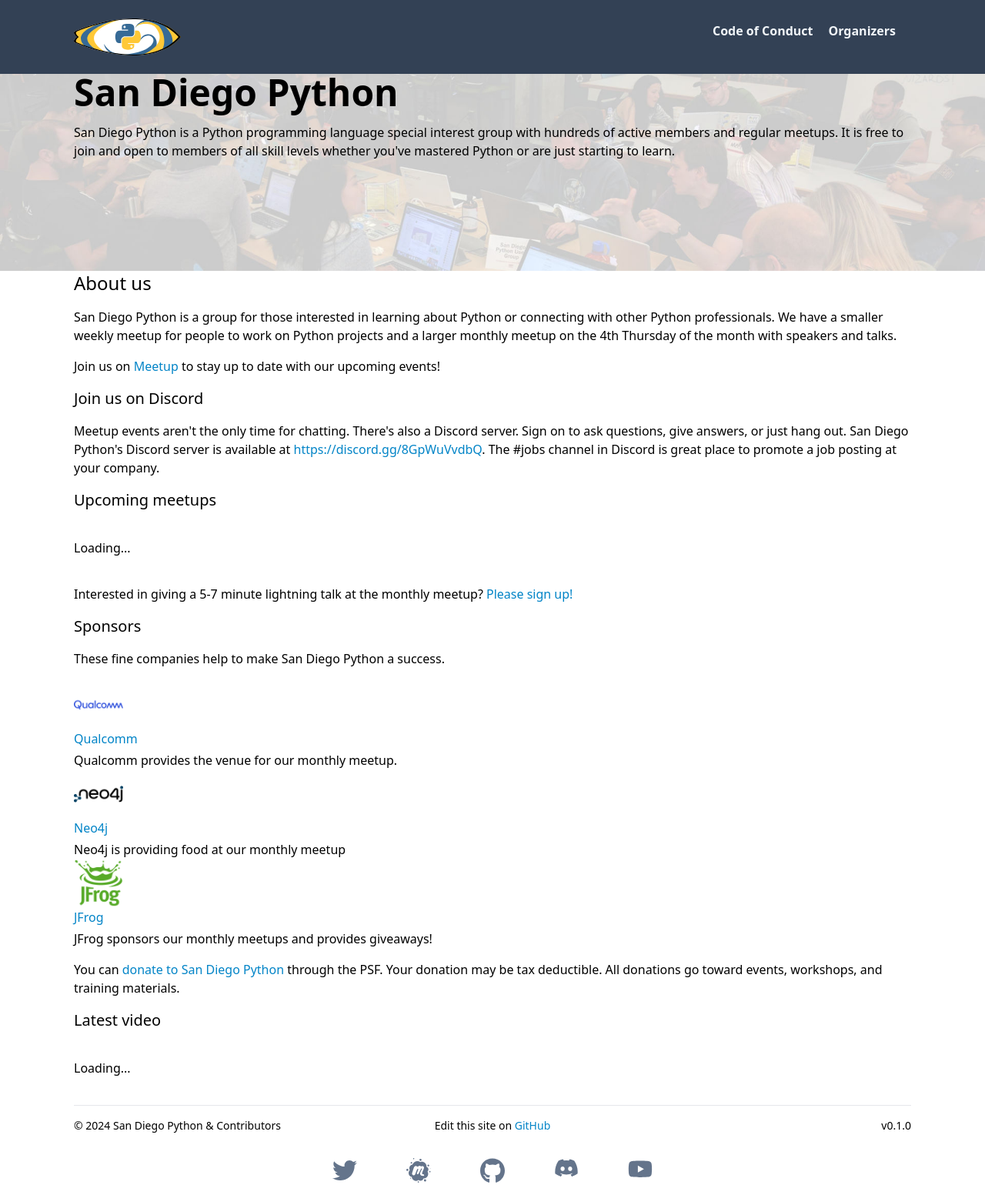
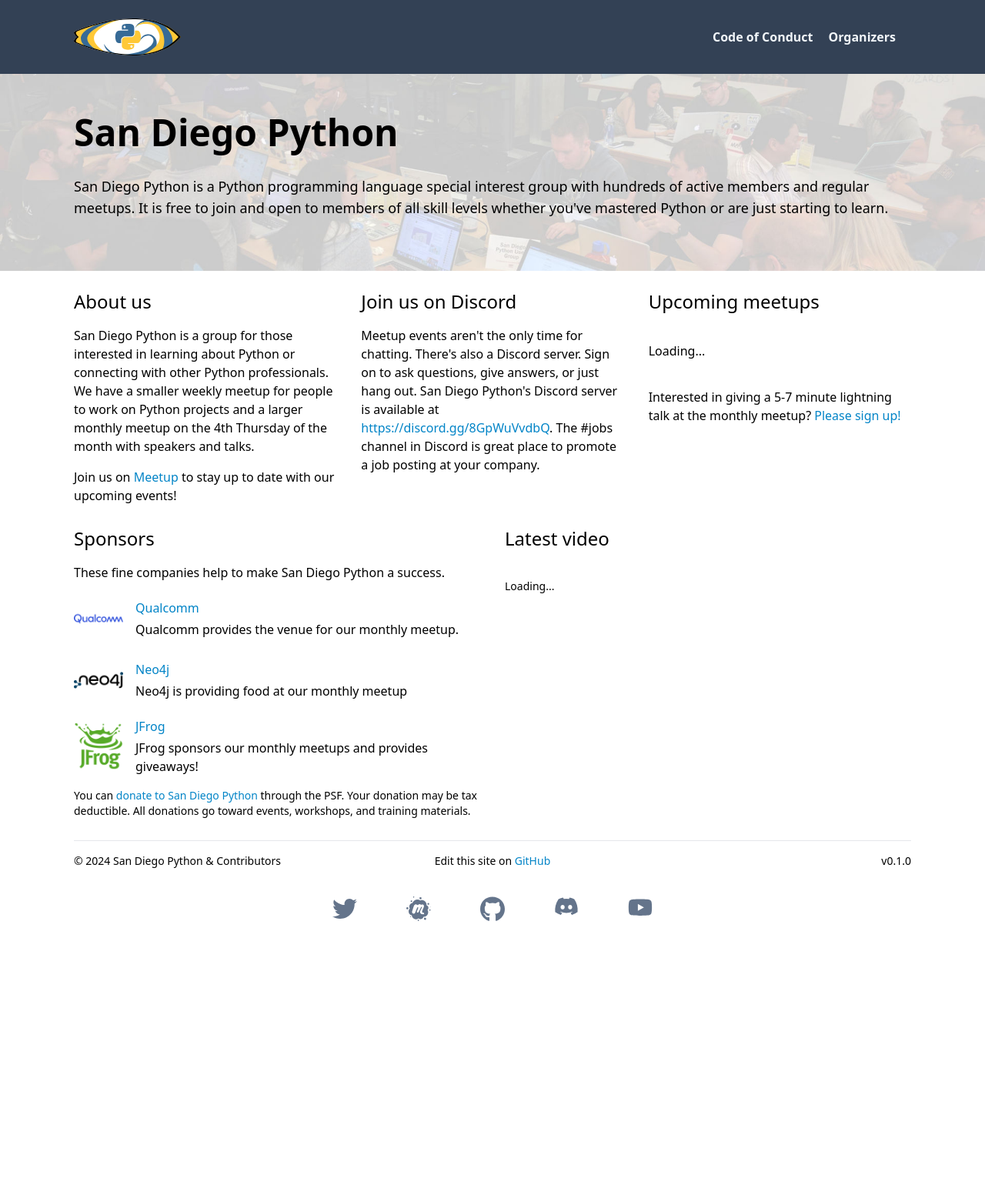
Before and after one commit to sandiegopython/pythonsd-django, a Django app: page / in a window 1280 px wide. Shown: the whole page at 77% size. After the commit the page ends 1197 px from the top, so only its background shows below. Run offline with Django 4.2, Linux system fonts and the light colour scheme; style sheets or scripts are compiled from the project's sources; some libraries are stand-ins or nearby versions.

Commit message:
Update remaining templates to TailwindCSS
- Remove Webpack (woot!)
- Add Hyperscript for the navigation menu

```diff
--- a/config/settings/base.py
+++ b/config/settings/base.py
@@ -111,6 +111,7 @@
     os.path.join(BASE_DIR, "pythonsd", "static"),
     # Only available after running `npm install`
     os.path.join(BASE_DIR, "node_modules/htmx.org/dist"),
+    os.path.join(BASE_DIR, "node_modules/hyperscript.org/dist"),
 ]
 
 STORAGES = {
--- a/package.json
+++ b/package.json
@@ -23,7 +23,8 @@
   },
   "homepage": "https://github.com/pythonsd/pythonsd-django#readme",
   "dependencies": {
-    "htmx.org": "^1.9.12"
+    "htmx.org": "^1.9.12",
+    "hyperscript.org": "^0.9.12"
   },
   "devDependencies": {
     "tailwindcss": "^3.4.3"
--- a/pythonsd/templates/pythonsd/base.html
+++ b/pythonsd/templates/pythonsd/base.html
@@ -10,7 +10,6 @@
 
     <title>{% block title %}Home{% endblock title %} · San Diego Python</title>
 
-    <!-- Bootstrap core CSS -->
     <link href="{% static 'main.css' %}" rel="stylesheet">
 
     <!-- Favicons -->
@@ -22,27 +21,34 @@
   </head>
 
   <body>
-    <div class="bg-slate-700">
+    <header class="bg-slate-700">
       <nav class="container flex flex-wrap justify-between items-center py-6">
         {% url 'index' as index_url %}
         <a href="{% if request.path != index_url %}{{ index_url }}{% else %}#{% endif %}">
           <img class="max-h-12" src="{% static 'img/sandiegopython-logo.svg' %}" alt="San Diego Python Home">
         </a>
 
-        <div>
-          <ul class="flex items-center font-extrabold">
-            <li class="mr-5">
+        <!-- Navigation menu toggle -->
+        <div id="navigation-toggle" class="h-6 w-6 cursor-pointer md:hidden block text-slate-100" _="on click toggle .hidden on #navigation-menu">
+          <svg xmlns="http://www.w3.org/2000/svg" id="menu-button" fill="none" viewBox="0 0 24 24" stroke="currentColor">
+            <path stroke-linecap="round" stroke-linejoin="round" stroke-width="2" d="M4 6h16M4 12h16M4 18h16"></path>
+          </svg>
+        </div>
+
+        <div id="navigation-menu" class="hidden w-full mt-4 md:w-auto md:flex md:items-center md:mt-0">
+          <ul class="md:flex md:justify-between font-extrabold mb-0">
+            <li class="py-2 md:mr-5">
               {% url 'code-of-conduct' as conduct_url %}
-              <a class="text-slate-100 hover:border-b-2 hover:border-slate-500" href="{% if request.path != conduct_url %}{{ conduct_url }}{% else %}#{% endif %}">Code of Conduct</a>
+              <a class="text-slate-100 hover:text-slate-300" href="{% if request.path != conduct_url %}{{ conduct_url }}{% else %}#{% endif %}">Code of Conduct</a>
             </li>
-            <li class="mr-5">
+            <li class="py-2 md:mr-5">
               {% url 'organizers' as organizers_url %}
-              <a class="text-slate-100 hover:border-b-2 hover:border-slate-500" href="{% if request.path != organizers_url %}{{ organizers_url }}{% else %}#{% endif %}">Organizers</a>
+              <a class="text-slate-100 hover:text-slate-300" href="{% if request.path != organizers_url %}{{ organizers_url }}{% else %}#{% endif %}">Organizers</a>
             </li>
           </ul>
         </div>
       </nav>
-    </div>
+    </header>
 
     <main role="main">
       {% block main %}{% endblock main %}
@@ -52,10 +58,10 @@
     <footer class="container mx-auto">
       <hr>
 
-      <div class="grid sm:grid-cols-1 md:grid-cols-2 lg:grid-cols-3 text-sm mb-4">
-        <p class="mb-0">&copy; {% now "Y" %} San Diego Python &amp; Contributors</p>
-        <p class="mb-0 text-left lg:text-center">Edit this site on <a href="https://github.com/sandiegopython/pythonsd-django/" rel="nofollow noopener noreferrer">GitHub</a></p>
-        <p class="mb-0text-left lg:text-right">v{{ APP_VERSION }}{% if APP_REVISION %} (<a href="https://github.com/sandiegopython/pythonsd-django/commit/{{ APP_REVISION }}">{{ APP_REVISION }}</a>){% endif %}</p>
+      <div class="grid grid-cols-1 md:gap-4 md:grid-cols-3 mb-8">
+        <p class="text-sm mb-1">&copy; {% now "Y" %} San Diego Python &amp; Contributors</p>
+        <p class="text-sm mb-1 md:text-center">Edit this site on <a href="https://github.com/sandiegopython/pythonsd-django/" rel="nofollow noopener noreferrer">GitHub</a></p>
+        <p class="text-sm mb-1 md:text-right">v{{ APP_VERSION }}{% if APP_REVISION %} (<a href="https://github.com/sandiegopython/pythonsd-django/commit/{{ APP_REVISION }}">{{ APP_REVISION }}</a>){% endif %}</p>
       </div>
 
       <div class="flex justify-center space-x-4 lg:space-x-16 my-4">
@@ -101,6 +107,7 @@
     </footer>
 
     <script src="{% static 'htmx.min.js' %}"></script>
+    <script src="{% static '_hyperscript.min.js' %}"></script>
 
   </body>
 </html>
--- a/pythonsd/templates/pythonsd/fragments/recent-videos.html
+++ b/pythonsd/templates/pythonsd/fragments/recent-videos.html
@@ -11,9 +11,7 @@
     * https://developer.mozilla.org/en-US/docs/Web/HTML/Element/iframe#sandbox
     * https://developer.mozilla.org/en-US/docs/Web/HTML/Element/iframe#allow
     {% endcomment %}
-    <div class="embed-responsive embed-responsive-16by9 w-75">
-      <iframe class="embed-responsive-item" src="https://www.youtube-nocookie.com/embed/{{ most_recent_video.id }}?html5=1" title="YouTube video player" frameborder="0" sandbox="allow-scripts allow-same-origin allow-popups allow-popups-to-escape-sandbox allow-presentation" allow="autoplay; encrypted-media; picture-in-picture; web-share" allowfullscreen></iframe>
-    </div>
+    <iframe class="w-full aspect-video" src="https://www.youtube-nocookie.com/embed/{{ most_recent_video.id }}?html5=1" title="YouTube video player" frameborder="0" sandbox="allow-scripts allow-same-origin allow-popups allow-popups-to-escape-sandbox allow-presentation" allow="autoplay; encrypted-media; picture-in-picture; web-share" allowfullscreen></iframe>
 
   {% endwith %}
 {% else %}
--- a/pythonsd/templates/pythonsd/fragments/upcoming-events.html
+++ b/pythonsd/templates/pythonsd/fragments/upcoming-events.html
@@ -1,6 +1,5 @@
 {% for event in upcoming_events %}
-  <div class="media mb-3">
-    <div class="media-body">
+  <div class="mb-3">
     <p class="m-0">
       <a href="{{ event.link }}" rel="nofollow noopener noreferrer">{{ event.name }}</a>
     </p>
@@ -9,7 +8,6 @@
       {% if event.venue %}<br><span>{{ event.venue }}</span>{% endif %}
     </p>
   </div>
-  </div>
 {% empty %}
   <p>There are no upcoming events but join our <a href="https://www.meetup.com/pythonsd/" rel="nofollow noopener noreferrer">Meetup group</a> to get notified when we have one.</p>
 {% endfor %}
--- a/pythonsd/templates/pythonsd/index.html
+++ b/pythonsd/templates/pythonsd/index.html
@@ -7,84 +7,81 @@
 
 {% block main %}
 
-  <div class="bg-[url('/static-files/img/saturday-group-background.jpg')] bg-cover bg-no-repeat bg-[50%]">
-    <div class="container mx-auto min-h-64 align-middle">
+  <div class="bg-[url('/static-files/img/saturday-group-background.jpg')] bg-cover bg-no-repeat bg-[50%] mb-6">
+    <div class="container mx-auto min-h-96 md:min-h-64 grid grid-cols-1 gap-2 md:gap-4 content-center">
       <h1 class="text-5xl font-bold">San Diego Python</h1>
-      <p class="lead">San Diego Python is a Python programming language special interest group with hundreds of active members and regular meetups. It is free to join and open to members of all skill levels whether you've mastered Python or are just starting to learn.</p>
+      <p class="text-lg">San Diego Python is a Python programming language special interest group with hundreds of active members and regular meetups. It is free to join and open to members of all skill levels whether you've mastered Python or are just starting to learn.</p>
     </div>
   </div>
 
   <div class="container mx-auto">
 
-    <section class="mb-3">
-      <div class="row">
-        <div class="col-lg-4">
+    <section class="mb-3 grid grid-cols-1 gap-8 md:grid-cols-3">
+      <div>
         <h2>About us</h2>
         <p>San Diego Python is a group for those interested in learning about Python or connecting with other Python professionals. We have a smaller weekly meetup for people to work on Python projects and a larger monthly meetup on the 4th Thursday of the month with speakers and talks.</p>
         <p>Join us on <a href="https://www.meetup.com/pythonsd/">Meetup</a> to stay up to date with our upcoming events!</p>
       </div>
 
-        <div class="col-lg-4">
-          <h3 id="discord">Join us on Discord</h3>
+      <div>
+        <h2 id="discord">Join us on Discord</h2>
         <p>Meetup events aren't the only time for chatting. There's also a Discord server. Sign on to ask questions, give answers, or just hang out. San Diego Python's Discord server is available at <a href="https://discord.gg/8GpWuVvdbQ" rel="nofollow noopener noreferrer">https://discord.gg/8GpWuVvdbQ</a>. The #jobs channel in Discord is great place to promote a job posting at your company.</p>
       </div>
 
-        <div class="col-lg-4">
-          <h3>Upcoming meetups</h3>
+      <div>
+        <h2>Upcoming meetups</h2>
         <div id="meetup-widget" hx-get="{% url 'upcoming_events' %}" hx-trigger="load">
           <p class="small py-5">Loading...</p>
         </div>
         <p>Interested in giving a 5-7 minute lightning talk at the monthly meetup? <a href="http://pysd.io/talk" rel="nofollow noopener noreferrer">Please sign up!</a></p>
       </div>
-      </div>
+
     </section>
 
     {# Sponsors #}
-    <section class="mb-3" id="sponsors">
-      <div class="row">
-        <div class="col-lg-6">
+    <section class="mb-3 grid grid-cols-1 gap-8 md:grid-cols-2">
 
-          <h3>Sponsors</h3>
+      <div id="sponsors">
+
+        <h2>Sponsors</h2>
         <p>These fine companies help to make San Diego Python a success.</p>
 
-          <ul class="list-unstyled">
-            <li class="media">
-              <img src="{% static 'img/sponsors/qualcomm-logo.png' %}" class="h-16 mr-3" alt="Qualcomm">
-              <div class="media-body">
+        <figure class="flex items-center space-x-4">
+          <img src="{% static 'img/sponsors/qualcomm-logo.png' %}" class="flex-none h-16" alt="Qualcomm">
+          <figcaption class="flex-auto">
             <h5 class="mt-0 mb-1"><a href="https://www.qualcomm.com/" rel="nofollow noopener noreferrer">Qualcomm</a></h5>
             <p class="m-0">Qualcomm provides the venue for our monthly meetup.</p>
-              </div>
-            </li>
+          </figcaption>
+        </figure>
 
-            <li class="media">
-              <img src="{% static 'img/sponsors/neo4j-logo.png' %}" class="h-16 mr-3" alt="Neo4j">
-              <div class="media-body">
+        <figure class="flex items-center space-x-4">
+          <img src="{% static 'img/sponsors/neo4j-logo.png' %}" class="flex-none h-16" alt="Neo4j">
+          <figcaption class="flex-auto">
             <h5 class="mt-0 mb-1"><a href="https://neo4j.com/" rel="nofollow noopener noreferrer">Neo4j</a></h5>
             <p class="m-0">Neo4j is providing food at our monthly meetup</p>
-              </div>
-            </li>
+          </figcaption>
+        </figure>
 
-            <li class="media">
-              <img src="{% static 'img/sponsors/jfrog-logo.png' %}" class="h-16 mr-3" alt="JFrog">
-              <div class="media-body">
+        <figure class="flex items-center space-x-4">
+          <img src="{% static 'img/sponsors/jfrog-logo.png' %}" class="flex-none h-16" alt="JFrog">
+          <figcaption class="flex-auto">
             <h5 class="mt-0 mb-1"><a href="https://jfrog.com/" rel="nofollow noopener noreferrer">JFrog</a></h5>
             <p class="m-0">JFrog sponsors our monthly meetups and provides giveaways!</p>
+          </figcaption>
+        </figure>
+
+        <p class="text-sm">You can <a href="https://psfmember.org/civicrm/contribute/transact/?reset=1&id=9">donate to San Diego Python</a> through the PSF. Your donation may be tax deductible. All donations go toward events, workshops, and training materials.</p>
+
       </div>
-            </li>
-          </ul>
 
-          <p class="small">You can <a href="https://psfmember.org/civicrm/contribute/transact/?reset=1&id=9">donate to San Diego Python</a> through the PSF. Your donation may be tax deductible. All donations go toward events, workshops, and training materials.</p>
-
-        </div> <!-- /col -->
-
-        <div class="col-lg-6">
-          <h3>Latest video</h3>
+      <div>
+        <h2>Latest video</h2>
 
         <div id="youtube-widget" hx-get="{% url 'recent_videos' %}" hx-trigger="load">
-            <p class="small py-5">Loading...</p>
+          <p class="text-sm py-5">Loading...</p>
         </div>
       </div>
-      </div>
+
     </section>
 
   </div> <!-- /container -->
```
Also changed, not shown: pythonsd/templates/pythonsd/organizers.html (+17 -16 lines), webpack.config.js (deleted, +0 -60 lines), README.md, package-lock.json, 1 other file. Lines whose indentation alone changed are shown as unchanged.
